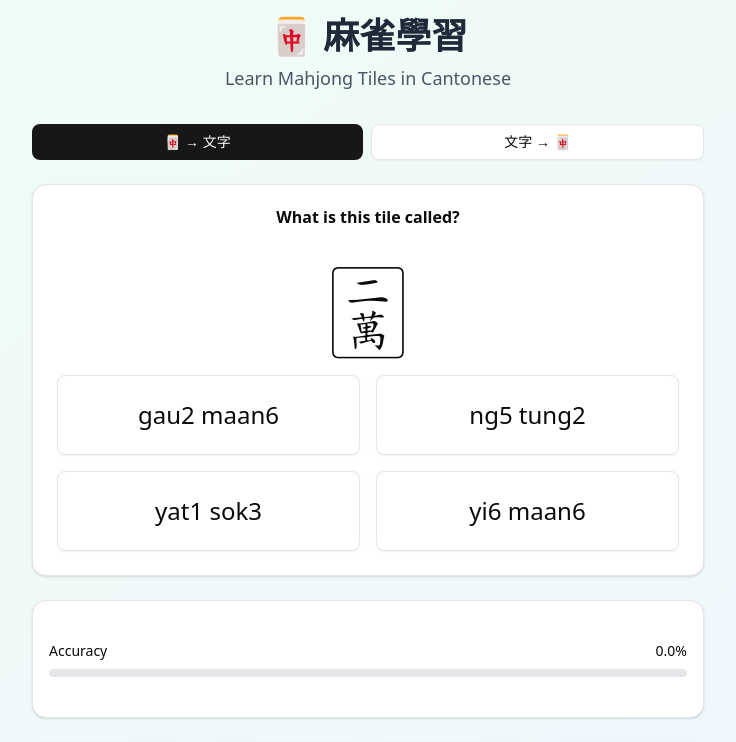
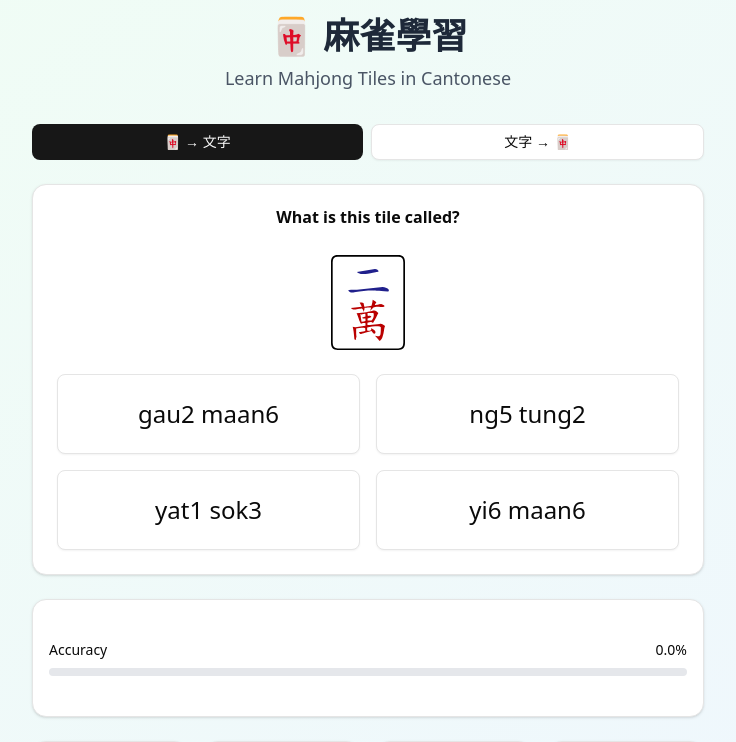
Before and after one commit to ryanwong12/learn-mahjong, a Next.js app: page / in a window 1280 px wide. Shown: the top 742 px of the page, without its empty margins (272-1008 px from the left). Built offline with nearby package versions, Linux system fonts and the light colour scheme.

Commit message:
use svgs now

```diff
--- a/app/page.tsx
+++ b/app/page.tsx
@@ -14,6 +14,7 @@ import Question from "@/types/Question";
 import UserProgress from "@/types/UserProgress";
 import AnswerInput from "@/components/mahjong/AnswerInput";
 import Result from "@/components/mahjong/Result";
+import TileDisplay from "@/components/mahjong/TileDisplay";
 
 export default function MahjongLearningApp() {
   const [currentQuestion, setCurrentQuestion] = useState<Question | null>(null);
@@ -192,7 +193,7 @@ export default function MahjongLearningApp() {
                 currentMode === GameMode.Type ? (
                   <div className="mb-6">
                     <div className="text-8xl mb-4">
-                      {currentQuestion.tile.unicode}
+                      <TileDisplay tile={currentQuestion.tile} />
                     </div>
                     {showEnglishNames && (
                       <div className="text-lg text-gray-600 mb-2">
--- a/components/mahjong/AnswerInput.tsx
+++ b/components/mahjong/AnswerInput.tsx
@@ -3,6 +3,7 @@ import { Button } from "../ui/button";
 import MahjongTile from "@/types/MahjongTile";
 import GameMode from "@/types/GameMode";
 import RomanAnswerInput from "./RomanAnswerInput";
+import TileDisplay from "./TileDisplay";
 
 type AnswerInputProps = {
   currentMode: GameMode;
@@ -56,7 +57,7 @@ const AnswerInput: React.FC<AnswerInputProps> = ({
               onClick={() => handleOptionSelect(option)}
               className="h-20 text-4xl"
             >
-              {option.unicode}
+              <TileDisplay tile={option} />
             </Button>
           ))}
         </div>
--- /dev/null
+++ b/components/mahjong/TileDisplay.tsx
@@ -0,0 +1,15 @@
+import MahjongTile from "@/types/MahjongTile";
+
+const TileDisplay = ({ tile }: { tile: MahjongTile }) => (
+  <div className="tile-container flex justify-center">
+    {/* Try Unicode first */}
+    {/* <span className="unicode-tile">{tile.unicode}</span> */}
+    {/* SVG fallback */}
+    <img
+      src={`/tiles/svg/${tile.category}/${tile.id}.svg`}
+      alt={tile.nameEnglish}
+    />
+  </div>
+);
+
+export default TileDisplay;
--- a/types/TileCategory.ts
+++ b/types/TileCategory.ts
@@ -1,7 +1,7 @@
 enum TileCategory {
   Character = "characters",
   Bamboo = "bamboo",
-  Dot = "dot",
+  Dot = "dots",
   Honour = "honour",
   Flowers = "flowers",
 }
```
